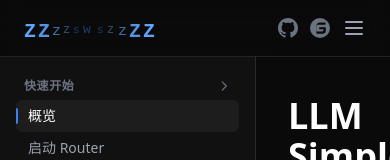
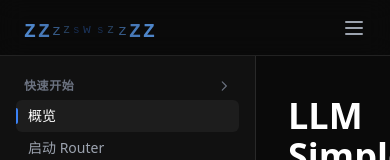
Before and after one commit to zhushanwen321/zhushanwen321.github.io, a Vue app: page /project/llm-simple-router/ in a window 390 px wide. Shown: the top 160 px of the page. Built offline with nearby package versions, Linux system fonts and the light colour scheme; the HTML template or start-up script is replaced by a standard one.

Commit message:
feat: align NavBar logo with SideBar width and nav items with divider

```diff
--- a/src/components/NavBar.vue
+++ b/src/components/NavBar.vue
@@ -20,21 +20,17 @@ function isActive(path: string): boolean {
 </script>
 
 <template>
-  <nav class="fixed top-0 left-0 right-0 z-50 border-b border-white/10 bg-surface/80 backdrop-blur-md">
-    <div class="mx-auto flex h-14 max-w-7xl items-center justify-between px-6">
-      <!-- Logo -->
-      <router-link to="/" class="flex items-center group shrink-0">
+  <nav class="fixed top-0 left-0 right-0 z-50 flex h-14 items-center border-b border-white/10 bg-surface/80 backdrop-blur-md">
+    <!-- 左侧 Logo 区域：w-64 与 SideBar 对齐 -->
+    <router-link to="/" class="flex h-14 w-64 shrink-0 items-center px-6 group">
       <svg width="134" height="30" viewBox="0 0 134 30" fill="none" class="transition-opacity group-hover:opacity-80">
-          <!-- 左 ZZzz：大到小渐弱 -->
         <text x="0"  y="24" font-family="monospace" font-size="20" font-weight="bold" fill="#60a5fa">Z</text>
         <text x="14" y="24" font-family="monospace" font-size="20" font-weight="bold" fill="#60a5fa" opacity="0.9">Z</text>
         <text x="28" y="22" font-family="monospace" font-size="15" fill="#60a5fa" opacity="0.65">z</text>
         <text x="39" y="20" font-family="monospace" font-size="12" fill="#60a5fa" opacity="0.45">z</text>
-          <!-- 中间 sws：与两侧小 z 齐平 -->
         <text x="49" y="20" font-family="monospace" font-size="11" fill="#3b82f6" opacity="0.38">s</text>
         <text x="59" y="20" font-family="monospace" font-size="13" fill="#3b82f6" opacity="0.42">w</text>
         <text x="73" y="20" font-family="monospace" font-size="11" fill="#3b82f6" opacity="0.38">s</text>
-          <!-- 右 zzZZ：小到大渐强 -->
         <text x="83" y="20" font-family="monospace" font-size="12" fill="#60a5fa" opacity="0.45">z</text>
         <text x="94" y="22" font-family="monospace" font-size="15" fill="#60a5fa" opacity="0.65">z</text>
         <text x="105" y="24" font-family="monospace" font-size="20" font-weight="bold" fill="#60a5fa" opacity="0.9">Z</text>
@@ -42,12 +38,10 @@ function isActive(path: string): boolean {
       </svg>
     </router-link>
 
-      <!-- Desktop Nav -->
-      <div class="hidden items-center gap-1 md:flex">
-        <router-link
-          to="/about"
-          class="rounded-md px-3 py-1.5 text-sm text-gray-400 hover:bg-white/5 hover:text-gray-200 transition-colors"
-        >
+    <!-- 右侧：导航菜单 + 图标（从 SideBar 分割线位置开始） -->
+    <div class="hidden flex-1 items-center justify-between pr-6 md:flex">
+      <div class="flex items-center gap-1">
+        <router-link to="/about" class="rounded-md px-3 py-1.5 text-sm text-gray-400 hover:bg-white/5 hover:text-gray-200 transition-colors">
           个人介绍
         </router-link>
 
@@ -62,11 +56,7 @@ function isActive(path: string): boolean {
               <path stroke-linecap="round" stroke-linejoin="round" d="M19 9l-7 7-7-7" />
             </svg>
           </button>
-          <div
-            v-show="projectDropdownOpen"
-            class="absolute left-0 top-[calc(100%-4px)] z-10"
-            @mouseenter="projectDropdownOpen = true"
-          >
+          <div v-show="projectDropdownOpen" class="absolute left-0 top-[calc(100%-4px)] z-10" @mouseenter="projectDropdownOpen = true">
             <div class="h-1 w-full" />
             <div class="w-56 rounded-lg border border-white/10 bg-surface-50 py-1 shadow-xl">
               <router-link
@@ -82,75 +72,38 @@ function isActive(path: string): boolean {
           </div>
         </div>
 
-        <router-link
-          to="/social"
-          class="rounded-md px-3 py-1.5 text-sm text-gray-400 hover:bg-white/5 hover:text-gray-200 transition-colors"
-        >
+        <router-link to="/social" class="rounded-md px-3 py-1.5 text-sm text-gray-400 hover:bg-white/5 hover:text-gray-200 transition-colors">
           社交平台
         </router-link>
       </div>
 
-      <!-- Right icons -->
       <div class="flex items-center gap-3">
-        <a
-          href="https://github.com/zhushanwen321"
-          target="_blank"
-          rel="noopener"
-          class="text-gray-500 hover:text-gray-300 transition-colors"
-          aria-label="GitHub"
-        >
-          <svg class="h-5 w-5" fill="currentColor" viewBox="0 0 24 24">
-            <path d="M12 0c-6.626 0-12 5.373-12 12 0 5.302 3.438 9.8 8.207 11.387.599.111.793-.261.793-.577v-2.234c-3.338.726-4.033-1.416-4.033-1.416-.546-1.387-1.333-1.756-1.333-1.756-1.089-.745.083-.729.083-.729 1.205.084 1.839 1.237 1.839 1.237 1.07 1.834 2.807 1.304 3.492.997.107-.775.418-1.305.762-1.604-2.665-.305-5.467-1.334-5.467-5.931 0-1.311.469-2.381 1.236-3.221-.124-.303-.535-1.524.117-3.176 0 0 1.008-.322 3.301 1.23.957-.266 1.983-.399 3.003-.404 1.02.005 2.047.138 3.006.404 2.291-1.552 3.297-1.23 3.297-1.23.653 1.653.242 2.874.118 3.176.77.84 1.235 1.911 1.235 3.221 0 4.609-2.807 5.624-5.479 5.921.43.372.823 1.102.823 2.222v3.293c0 .319.192.694.801.576 4.765-1.589 8.199-6.086 8.199-11.386 0-6.627-5.373-12-12-12z"/>
-          </svg>
+        <a href="https://github.com/zhushanwen321" target="_blank" rel="noopener" class="text-gray-500 hover:text-gray-300 transition-colors" aria-label="GitHub">
+          <svg class="h-5 w-5" fill="currentColor" viewBox="0 0 24 24"><path d="M12 0c-6.626 0-12 5.373-12 12 0 5.302 3.438 9.8 8.207 11.387.599.111.793-.261.793-.577v-2.234c-3.338.726-4.033-1.416-4.033-1.416-.546-1.387-1.333-1.756-1.333-1.756-1.089-.745.083-.729.083-.729 1.205.084 1.839 1.237 1.839 1.237 1.07 1.834 2.807 1.304 3.492.997.107-.775.418-1.305.762-1.604-2.665-.305-5.467-1.334-5.467-5.931 0-1.311.469-2.381 1.236-3.221-.124-.303-.535-1.524.117-3.176 0 0 1.008-.322 3.301 1.23.957-.266 1.983-.399 3.003-.404 1.02.005 2.047.138 3.006.404 2.291-1.552 3.297-1.23 3.297-1.23.653 1.653.242 2.874.118 3.176.77.84 1.235 1.911 1.235 3.221 0 4.609-2.807 5.624-5.479 5.921.43.372.823 1.102.823 2.222v3.293c0 .319.192.694.801.576 4.765-1.589 8.199-6.086 8.199-11.386 0-6.627-5.373-12-12-12z"/></svg>
         </a>
-        <a
-          href="https://gitee.com/zzzzswszzzz"
-          target="_blank"
-          rel="noopener"
-          class="text-gray-500 hover:text-gray-300 transition-colors"
-          aria-label="Gitee"
-        >
-          <svg class="h-5 w-5" fill="currentColor" viewBox="0 0 24 24">
-            <path d="M11.984 0A12 12 0 0 0 0 12a12 12 0 0 0 12 12 12 12 0 0 0 12-12A12 12 0 0 0 12 0a12 12 0 0 0-.016 0zm6.09 5.333c.328 0 .593.266.592.593v1.482a.594.594 0 0 1-.593.592H9.777c-.982 0-1.778.796-1.778 1.778v5.926c0 .327.266.592.593.592h5.926c.982 0 1.778-.796 1.778-1.778v-.296a.593.593 0 0 0-.592-.593h-4.149a.592.592 0 0 1-.592-.592v-1.482a.592.592 0 0 1 .593-.592h6.815c.327 0 .593.265.593.592v3.408a4 4 0 0 1-4 4H8.37a.593.593 0 0 1-.593-.593V9.778a4.444 4.444 0 0 1 4.445-4.444h5.85z"/>
-          </svg>
+        <a href="https://gitee.com/zzzzswszzzz" target="_blank" rel="noopener" class="text-gray-500 hover:text-gray-300 transition-colors" aria-label="Gitee">
+          <svg class="h-5 w-5" fill="currentColor" viewBox="0 0 24 24"><path d="M11.984 0A12 12 0 0 0 0 12a12 12 0 0 0 12 12 12 12 0 0 0 12-12A12 12 0 0 0 12 0a12 12 0 0 0-.016 0zm6.09 5.333c.328 0 .593.266.592.593v1.482a.594.594 0 0 1-.593.592H9.777c-.982 0-1.778.796-1.778 1.778v5.926c0 .327.266.592.593.592h5.926c.982 0 1.778-.796 1.778-1.778v-.296a.593.593 0 0 0-.592-.593h-4.149a.592.592 0 0 1-.592-.592v-1.482a.592.592 0 0 1 .593-.592h6.815c.327 0 .593.265.593.592v3.408a4 4 0 0 1-4 4H8.37a.593.593 0 0 1-.593-.593V9.778a4.444 4.444 0 0 1 4.445-4.444h5.85z"/></svg>
         </a>
-
-        <button
-          class="md:hidden text-gray-400 hover:text-gray-200 transition-colors"
-          @click="toggleMobile"
-          aria-label="Toggle menu"
-        >
-          <svg v-if="!mobileOpen" class="h-6 w-6" fill="none" viewBox="0 0 24 24" stroke="currentColor" stroke-width="2">
-            <path stroke-linecap="round" stroke-linejoin="round" d="M4 6h16M4 12h16M4 18h16" />
-          </svg>
-          <svg v-else class="h-6 w-6" fill="none" viewBox="0 0 24 24" stroke="currentColor" stroke-width="2">
-            <path stroke-linecap="round" stroke-linejoin="round" d="M6 18L18 6M6 6l12 12" />
-          </svg>
-        </button>
       </div>
     </div>
 
+    <!-- Mobile hamburger -->
+    <div class="flex flex-1 items-center justify-end pr-6 md:hidden">
+      <button class="text-gray-400 hover:text-gray-200 transition-colors" @click="toggleMobile" aria-label="Toggle menu">
+        <svg v-if="!mobileOpen" class="h-6 w-6" fill="none" viewBox="0 0 24 24" stroke="currentColor" stroke-width="2"><path stroke-linecap="round" stroke-linejoin="round" d="M4 6h16M4 12h16M4 18h16" /></svg>
+        <svg v-else class="h-6 w-6" fill="none" viewBox="0 0 24 24" stroke="currentColor" stroke-width="2"><path stroke-linecap="round" stroke-linejoin="round" d="M6 18L18 6M6 6l12 12" /></svg>
+      </button>
+    </div>
+
     <!-- Mobile menu -->
-    <div v-show="mobileOpen" class="border-t border-white/10 md:hidden">
+    <div v-show="mobileOpen" class="absolute left-0 right-0 top-14 border-t border-white/10 md:hidden">
       <div class="space-y-1 px-4 py-3">
-        <router-link to="/about" class="block rounded-md px-3 py-2 text-sm text-gray-300 hover:bg-white/5" @click="mobileOpen = false">
-          个人介绍
-        </router-link>
+        <router-link to="/about" class="block rounded-md px-3 py-2 text-sm text-gray-300 hover:bg-white/5" @click="mobileOpen = false">个人介绍</router-link>
         <div class="pl-3">
           <p class="px-3 py-1 text-xs font-semibold uppercase tracking-wider text-gray-500">项目介绍</p>
-          <router-link
-            v-for="project in projects"
-            :key="project.path"
-            :to="project.path"
-            class="block rounded-md px-3 py-2 text-sm text-gray-300 hover:bg-white/5"
-            @click="mobileOpen = false"
-          >
-            {{ project.name }}
-          </router-link>
+          <router-link v-for="project in projects" :key="project.path" :to="project.path" class="block rounded-md px-3 py-2 text-sm text-gray-300 hover:bg-white/5" @click="mobileOpen = false">{{ project.name }}</router-link>
         </div>
-        <router-link to="/social" class="block rounded-md px-3 py-2 text-sm text-gray-300 hover:bg-white/5" @click="mobileOpen = false">
-          社交平台
-        </router-link>
+        <router-link to="/social" class="block rounded-md px-3 py-2 text-sm text-gray-300 hover:bg-white/5" @click="mobileOpen = false">社交平台</router-link>
       </div>
     </div>
   </nav>
```
Lines whose indentation alone changed are shown as unchanged.
